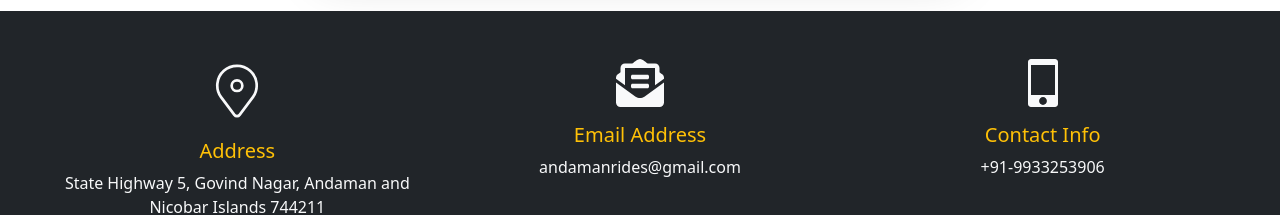
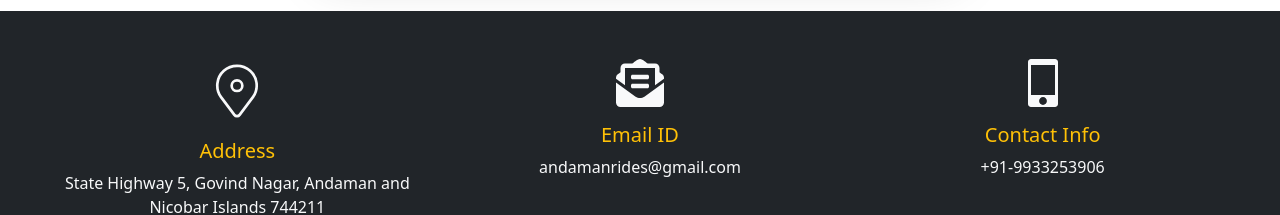
Before and after one commit to hachinrayhan/andamanRide, a React (Vite) app: page /contact-us in a window 1280 px wide. Shown: the part 980-1195 px from the top of the page. Built offline with nearby package versions, Linux system fonts and the light colour scheme.

Commit message:
Update ContactUs.jsx

```diff
--- a/src/pages/ContactUs/ContactUs.jsx
+++ b/src/pages/ContactUs/ContactUs.jsx
@@ -18,7 +18,7 @@ const ContactUs = () => {
                         </div>
                         <div className="col text-center h-100">
                             <FaEnvelopeOpenText style={{ fontSize: '3rem' }} className="mb-3" />
-                            <h5 className="text-warning">Email Address</h5>
+                            <h5 className="text-warning">Email ID</h5>
                             <p className="card-text">andamanrides@gmail.com</p>
                         </div>
                         <div className="col text-center h-100">
```
